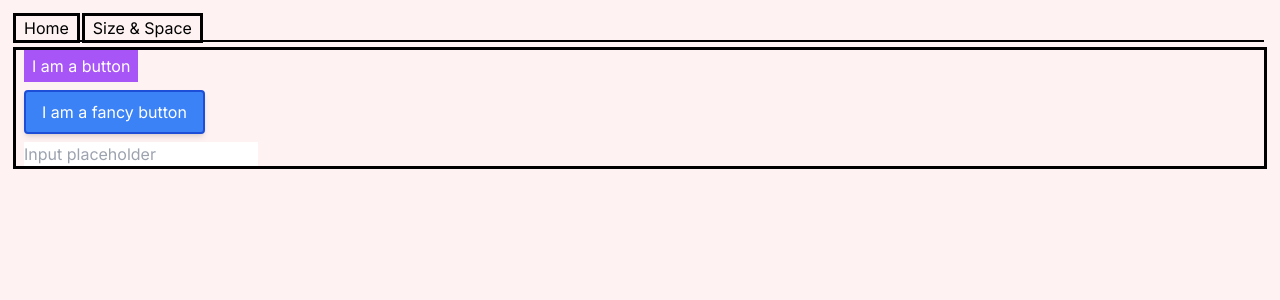
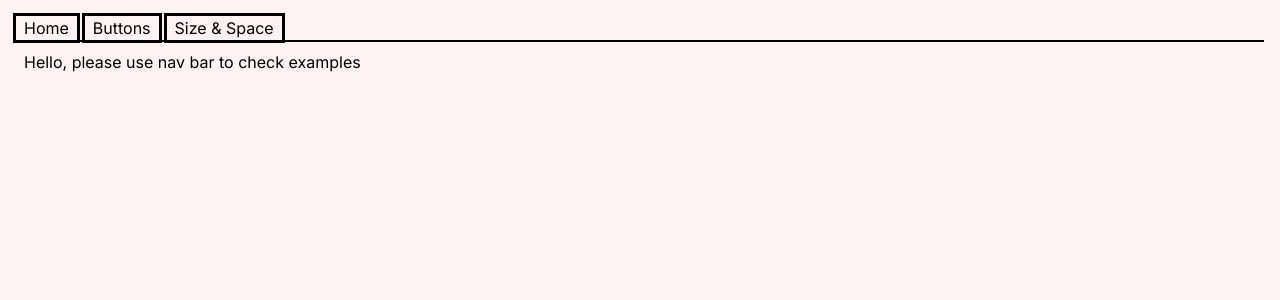
Before and after one commit to mkmule/tailwind-css-playground, a Next.js app: page / in a window 1280 px wide. Shown: the top 300 px of the page. Built offline with nearby package versions, Linux system fonts and the light colour scheme.

Commit message:
Refactor into pages

```diff
--- /dev/null
+++ b/src/app/buttons/page.tsx
@@ -0,0 +1,17 @@
+const ButtonsPage = () => {
+  return (
+    <main>
+      <div className="my-2">
+        <button>I am a button</button>
+      </div>
+      <div className="my-2">
+        <button className="btn">I am a fancy button</button>
+      </div>
+      <div className="my-2">
+        <input placeholder="Input placeholder" />
+      </div>
+    </main>
+  );
+};
+
+export default ButtonsPage;
--- a/src/app/layout.tsx
+++ b/src/app/layout.tsx
@@ -12,6 +12,7 @@ export const metadata: Metadata = {
 
 const links = [
   { href: '/', label: 'Home' },
+  { href: '/buttons', label: 'Buttons' },
   { href: '/size-space', label: 'Size & Space' },
 ];
 
@@ -28,7 +29,7 @@ export default function RootLayout({ children }: { children: React.ReactNode })
         </ul>
       </nav>
     </header>
-    <main>
+    <main className="p-2">
       {children}
     </main>
     </body>
--- a/src/app/page.tsx
+++ b/src/app/page.tsx
@@ -1,18 +1,7 @@
 export default function Home() {
   return (
-    <main className="outline">
-
-      <div className="">
-        <div className="m-2">
-          <button>I am a button</button>
-        </div>
-        <div className="m-2">
-          <button className="btn">I am a fancy button</button>
-        </div>
-        <div className="m-2">
-          <input placeholder="Input placeholder" />
-        </div>
-      </div>
+    <main>
+      Hello, please use nav bar to check examples
     </main>
   );
 }
```
